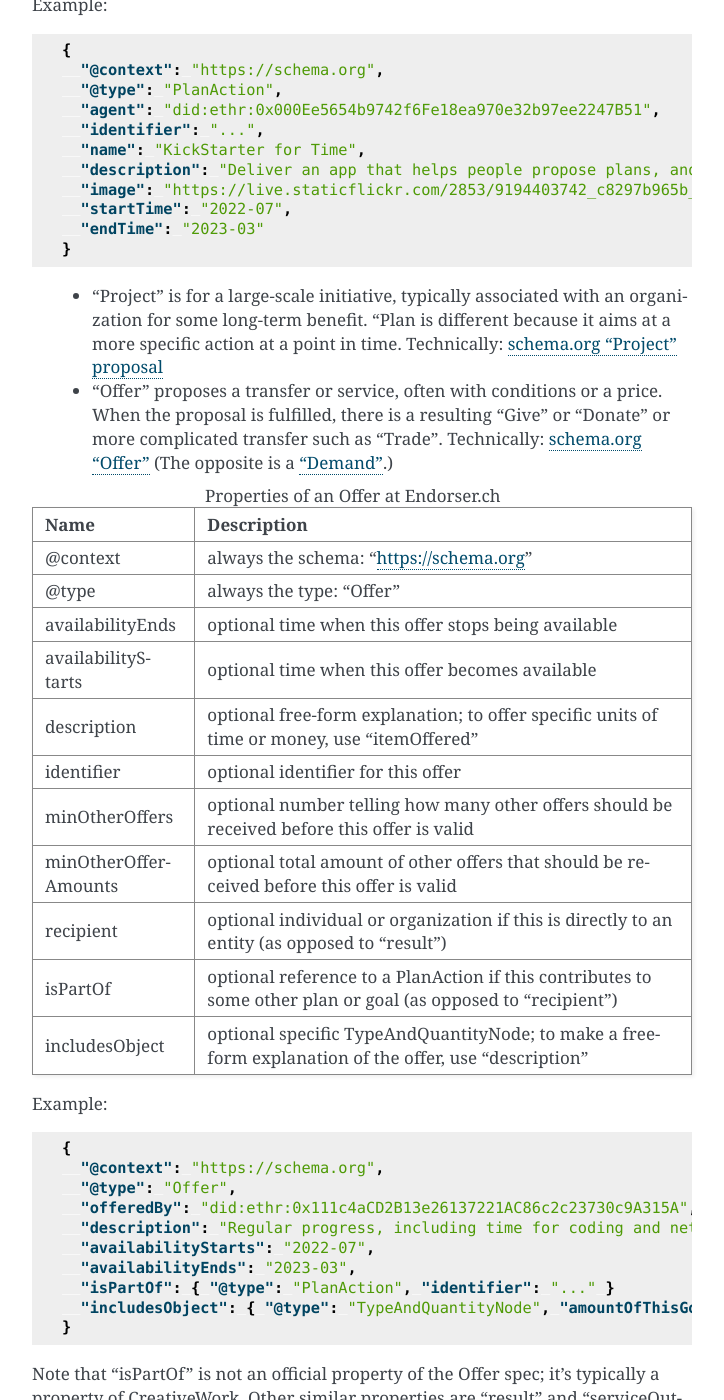
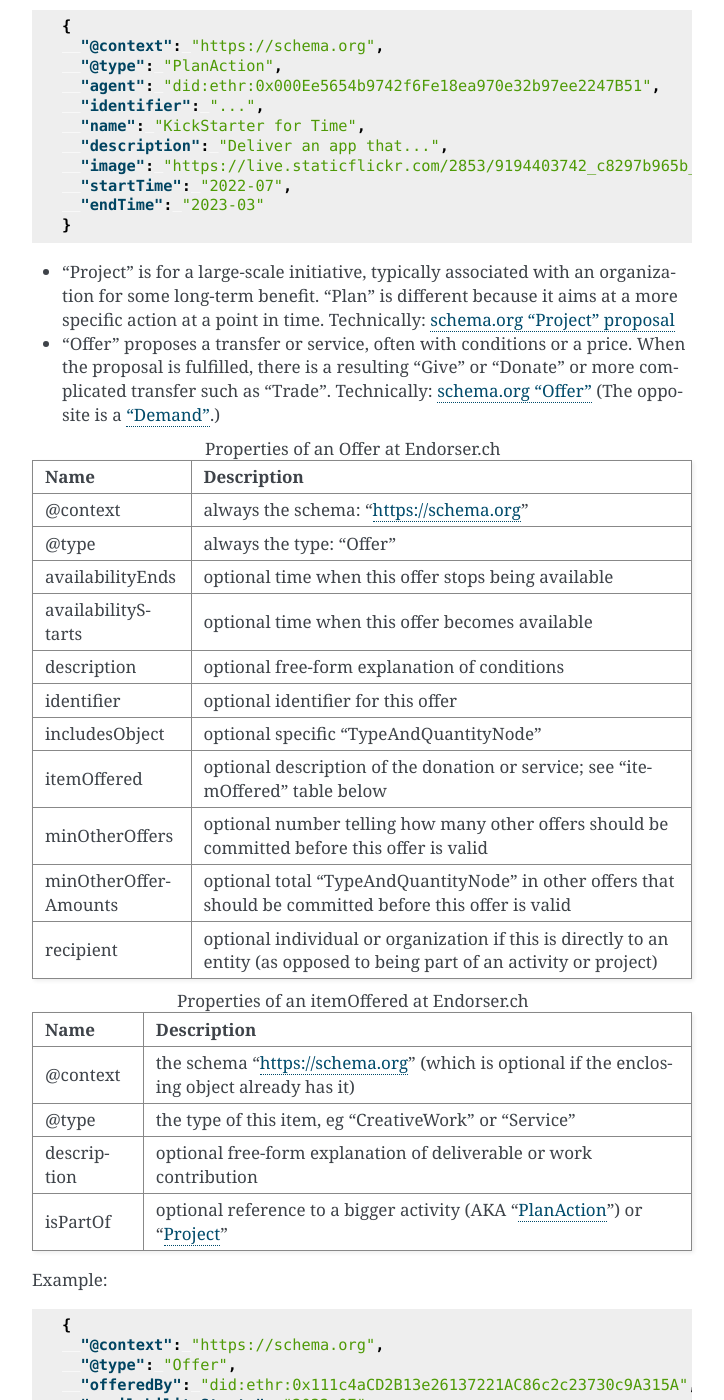
Before and after one commit to trentlarson/endorser-docs, a Sphinx documentation site: the page built from source/transactions.rst, in a window 1280 px wide and 1400 px high, scrolled down 1343 px. Shown: the whole window, without its empty margins (388-1112 px from the left). Built offline with Sphinx 7.4.7, drawn with Linux system fonts in a browser that asks for light colours; some of the changed text lies outside the part shown.

Commit message:
refine the PlanAction & Offer definitions (plus minor tweaks)

```diff
--- a/source/transactions.rst
+++ b/source/transactions.rst
@@ -18,17 +18,17 @@ Here are a few scenarios:
 
 Here are the verbs used for assertions -- many recorded in the mobile app by default.
 
-  - "Join" shows attendance or membership in a group. Technically: `schema.org "JoinAction" <https://schema.org/JoinAction>`_
+- "Join" shows attendance or membership in a group. Technically: `schema.org "JoinAction" <https://schema.org/JoinAction>`_
 
-  - "Give" shows transfer of ownership. Fungible items like money and time would be included as the 'object'. Technically: `schema.org "GiveAction" <https://schema.org/GiveAction>`_
+- "Give" shows transfer of ownership. Fungible items like money and time would be included as the 'object'. Technically: `schema.org "GiveAction" <https://schema.org/GiveAction>`_
 
-    - "Donate" is an act of giving a gift, typically toward an entity rather than a project (as opposed to a "Grant" for a goal). It is similar to "Give" but used to explicitly record that these is no reciprocation. Technically: `schema.org "DonateAction" <https://schema.org/DonateAction>`_
+  - "Donate" is an act of giving a gift, typically toward an entity rather than a project (as opposed to a "Grant" for a goal). It is similar to "Give" but used to explicitly record that these is no reciprocation. Technically: `schema.org "DonateAction" <https://schema.org/DonateAction>`_
 
-    - "Grant" represents donations toward a goal or project (as opposed to "Donate" to an entity for whatever purpose they choose). (Note that this isn't yet fully accepted at schema.org.) Technically: `schema.org "Grant" <https://schema.org/Grant>`_
+  - "Grant" represents donations toward a goal or project (as opposed to "Donate" to an entity for whatever purpose they choose). (Note that this isn't yet fully accepted at schema.org.) Technically: `schema.org "Grant" <https://schema.org/Grant>`_
 
-  - "Loan Or Credit" represents temporary transfer of money. Technically: `schema.org "LoanOrCredit" <https://schema.org/LoanOrCredit>`_
+- "Loan Or Credit" represents temporary transfer of money. Technically: `schema.org "LoanOrCredit" <https://schema.org/LoanOrCredit>`_
 
-  - "Plan" proposes some activity to be executed; it typically aims at a particular time frame. "Offer" is different because the object in question is specific amounts of money or time; this is useful for advertising and proposing an initiative for others to join. "Project" is different because it targets an outcome; this focuses on a particular activity rather than a goal. Technically: `schema.org "PlanAction" <https://schema.org/PlanAction>`_
+- "Plan" proposes some activity to be executed; it typically aims at a particular time frame. "Offer" is different because the object in question is specific amounts of money or time; this is useful for advertising and proposing an initiative for others to join. "Project" is different because it targets an outcome; this focuses on a particular activity rather than a goal. Technically: `schema.org "PlanAction" <https://schema.org/PlanAction>`_
 
 
 
@@ -61,7 +61,7 @@ Example:
     "agent": "did:ethr:0x000Ee5654b9742f6Fe18ea970e32b97ee2247B51",
     "identifier": "...",
     "name": "KickStarter for Time",
-    "description": "Deliver an app that helps people propose plans, and engages others to bring them to life.",
+    "description": "Deliver an app that...",
     "image": "https://live.staticflickr.com/2853/9194403742_c8297b965b_b.jpg",
     "startTime": "2022-07",
     "endTime": "2023-03"
@@ -70,9 +70,9 @@ Example:
 ..
 
 
-    - "Project" is for a large-scale initiative, typically associated with an organization for some long-term benefit. "Plan is different because it aims at a more specific action at a point in time. Technically: `schema.org "Project" proposal <https://schema.org/Project>`_
+- "Project" is for a large-scale initiative, typically associated with an organization for some long-term benefit. "Plan" is different because it aims at a more specific action at a point in time. Technically: `schema.org "Project" proposal <https://schema.org/Project>`_
 
-    - "Offer" proposes a transfer or service, often with conditions or a price. When the proposal is fulfilled, there is a resulting "Give" or "Donate" or more complicated transfer such as "Trade". Technically: `schema.org "Offer" <https://schema.org/Offer>`_ (The opposite is a `"Demand" <https://schema.org/Demand>`_.)
+- "Offer" proposes a transfer or service, often with conditions or a price. When the proposal is fulfilled, there is a resulting "Give" or "Donate" or more complicated transfer such as "Trade". Technically: `schema.org "Offer" <https://schema.org/Offer>`_ (The opposite is a `"Demand" <https://schema.org/Demand>`_.)
 
 .. table:: Properties of an Offer at Endorser.ch
 
@@ -85,14 +85,30 @@ Example:
   @type                always the type: "Offer"
   availabilityEnds     optional time when this offer stops being available
   availabilityStarts   optional time when this offer becomes available
-  description          optional free-form explanation; to offer specific units of time or money, use "itemOffered"
+  description          optional free-form explanation of conditions
   identifier           optional identifier for this offer
-  minOtherOffers       optional number telling how many other offers should be received before this offer is valid
-  minOtherOfferAmounts optional total amount of other offers that should be received before this offer is valid
-  recipient            optional individual or organization if this is directly to an entity (as opposed to "result")
-  isPartOf             optional reference to a PlanAction if this contributes to some other plan or goal (as opposed to "recipient")
-  includesObject       optional specific TypeAndQuantityNode; to make a free-form explanation of the offer, use "description"
+  includesObject       optional specific "TypeAndQuantityNode"
+  itemOffered          optional description of the donation or service; see "itemOffered" table below
+  minOtherOffers       optional number telling how many other offers should be committed before this offer is valid
+  minOtherOfferAmounts optional total "TypeAndQuantityNode" in other offers that should be committed before this offer is valid
+  recipient            optional individual or organization if this is directly to an entity (as opposed to being part of an activity or project)
   ==================== ====
+
+
+.. table:: Properties of an itemOffered at Endorser.ch
+
+  ==================== ====
+
+  Name                 Description
+
+  ==================== ====
+  @context             the schema "https://schema.org" (which is optional if the enclosing object already has it)
+  @type                the type of this item, eg "CreativeWork" or "Service"
+  description          optional free-form explanation of deliverable or work contribution
+  isPartOf             optional reference to a bigger activity (AKA "`PlanAction <https://schema.org/PlanAction>`_") or "`Project <https://schema.org/Project>`_"
+  ==================== ====
+
+
 
 
 Example:
@@ -103,27 +119,33 @@ Example:
     "@context": "https://schema.org",
     "@type": "Offer",
     "offeredBy": "did:ethr:0x111c4aCD2B13e26137221AC86c2c23730c9A315A",
-    "description": "Regular progress, including time for coding and networking",
     "availabilityStarts": "2022-07",
     "availabilityEnds": "2023-03",
-    "isPartOf": { "@type": "PlanAction", "identifier": "..." }
+    "itemOffered": {
+      "@type": "CreativeWork",
+      "description": "Time for coding on...",
+      "isPartOf": {
+        "@type": "PlanAction",
+        "identifier": "..."
+      }
+    },
     "includesObject": { "@type": "TypeAndQuantityNode", "amountOfThisGood": 2, "unitCode": "HUR" },
+    "minOtherOffers": 3,
+    "minOtherOfferAmounts": { "@type": "TypeAndQuantityNode", "amountOfThisGood": 5, "unitCode": "HUR" }
   }
-
-Note that "isPartOf" is not an official property of the Offer spec; it's typically a property of CreativeWork. Other similar properties are "result" and "serviceOutput" and "seeks" and "potentialAction"
 
 
 
 
-  - "Watch" says that something was seen. Technically: `schema.org "WatchAction" <https://schema.org/WatchAction>`_
+- "Watch" says that something was seen. Technically: `schema.org "WatchAction" <https://schema.org/WatchAction>`_
 
-  - "Agree" says that the user concurs with some other assertion. Technically: `schema.org "AgreeAction" <https://schema.org/AgreeAction>`_
+- "Agree" says that the user concurs with some other assertion. Technically: `schema.org "AgreeAction" <https://schema.org/AgreeAction>`_
 
-  - "Accept" signals that someone accepts some contract or pledge. (This could be used to state alignment to terms for a later transfer. This is different from "Agree" because it signals a commitment, eg. to a policy or proposal. See `schema.org <https://schema.org/>`_ for concrete definitions.) Technically: `schema.org "AcceptAction" <https://schema.org/AcceptAction>`_
+- "Accept" signals that someone accepts some contract or pledge. (This could be used to state alignment to terms for a later transfer. This is different from "Agree" because it signals a commitment, eg. to a policy or proposal. See `schema.org <https://schema.org/>`_ for concrete definitions.) Technically: `schema.org "AcceptAction" <https://schema.org/AcceptAction>`_
 
-    - There is also a "Take" to show that something has been received or redeemed, which is the opposite of "Give"; however, in these applications, a recipient shows fulfilment of a previous "Give" action with an "AgreeAction" where the 'object' has the originating "Give" action (or 'identifier'). Technically: `schema.org "TakeAction" <https://schema.org/TakeAction>`_.
+  - There is also a "Take" to show that something has been received or redeemed, which is the opposite of "Give"; however, in these applications, a recipient shows fulfilment of a previous "Give" action with an "AgreeAction" where the 'object' has the originating "Give" action (or 'identifier'). Technically: `schema.org "TakeAction" <https://schema.org/TakeAction>`_.
 
-    - There is also `"Send" <https://schema.org/SendAction>`_ and `"Receive" <https://schema.org/ReceiveAction>`_ to signify that an 'object' has been transported, but they don't indicate any transfer of ownership (and are not used in these applications).
+  - There is also `"Send" <https://schema.org/SendAction>`_ and `"Receive" <https://schema.org/ReceiveAction>`_ to signify that an 'object' has been transported, but they don't indicate any transfer of ownership (and are not used in these applications).
 
 Hopefully it's clear how to apply those assertions to the scenarios above:
 
```
Also changed, not shown: other parts of source/transactions.rst (+1 -1 lines).
